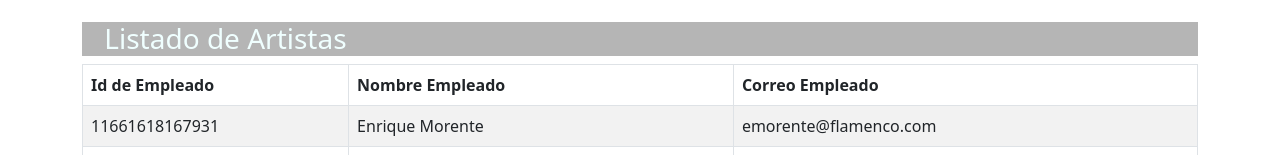
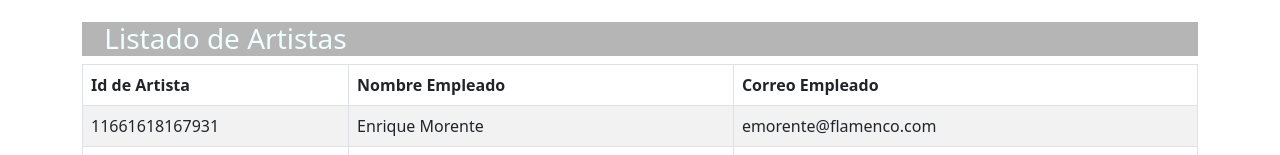
Before and after one commit to guslopezr/desafio_renderizacion_listaempleados, a React (Create React App) app: page / in a window 1280 px wide. Shown: the part 415-570 px from the top of the page. Built offline with nearby package versions, Linux system fonts and the light colour scheme.

Commit message:
correcciones a la búsqueda por mayúsculas

```diff
--- a/src/App.js
+++ b/src/App.js
@@ -22,9 +22,9 @@ function App() {
       const search = empleados.filter((empleado) => {
         if (
           empleado.name
-            .trim()
+            .toString()
             .toLowerCase()
-            .includes(e.target.value)
+            .includes(e.target.value.toLowerCase())
         ) {
           return empleados;
         }
--- a/src/components/TablaEmpleados.jsx
+++ b/src/components/TablaEmpleados.jsx
@@ -12,7 +12,7 @@ const TablaEmpleados = (props) => {
             <Table striped bordered hover>
                 <thead>
                     <tr>
-                        <th>Id de Empleado</th>
+                        <th>Id de Artista</th>
                         <th>Nombre Empleado</th>
                         <th>Correo Empleado</th>
                     </tr>
```
